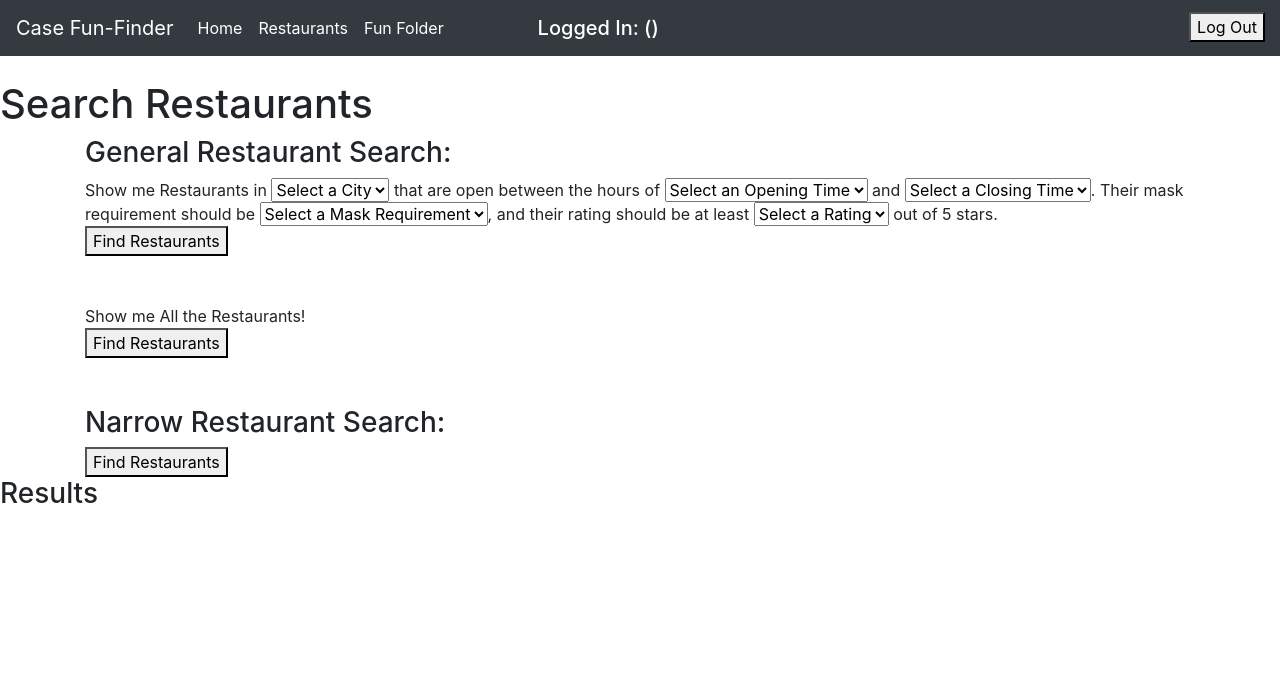
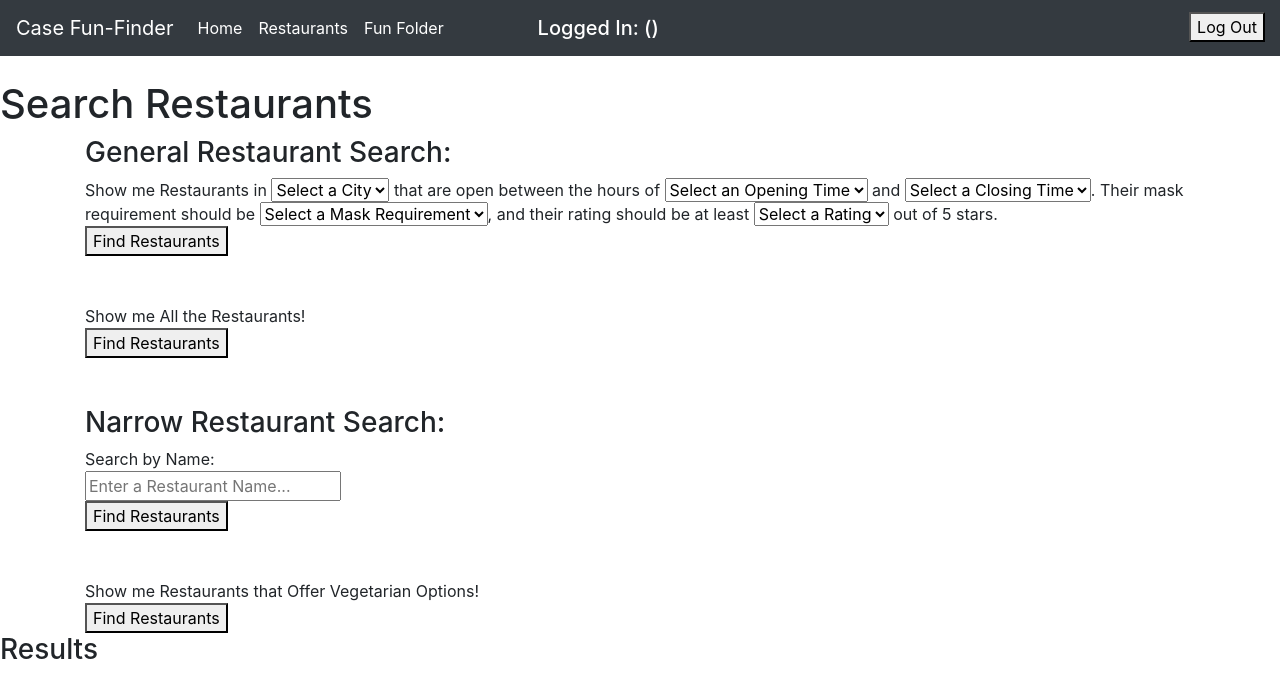
Before and after one commit to rjtennismaster/Case-FunFinder, a React (Create React App) app in the folder funfinder/client/: page /search in a window 1280 px wide. Shown: the top 698 px of the page. Built offline with nearby package versions, Linux system fonts and the light colour scheme.

Commit message:
still farming queries

```diff
--- a/funfinder/client/src/RestaurantSearch.js
+++ b/funfinder/client/src/RestaurantSearch.js
@@ -18,13 +18,11 @@ function RestaurantSearch( {username, setUsername, password,
     const [rOpening, setROpening] = useState("")
     const [rClosing, setRClosing] = useState("")
     const [rMaskReq, setRMaskReq] = useState("")
-    const [rVegetarian, setRVegetarian] = useState("")
-    const [rVegan, setRVegan] = useState("")
+    const [rName, setRName] = useState("")
     const [rRating, setRRating] = useState("")
 
     //restaurants results list
     const [rResultsGeneral, setRResultsGeneral] = useState([])
-
 
     const getRestaurantsGeneral = (event) => {
       console.log("it's working at least")
@@ -57,7 +55,32 @@ function RestaurantSearch( {username, setUsername, password,
         })
     }
 
+    const getRestaurantByName = (event) => {
+      console.log("it's working at least")
+      event.preventDefault()
+      Axios.get("http://localhost:3003/getRestaurantByName", {
+        params: {
+          rName: rName
+        }
+      }).then((response) => {
+            setRResultsGeneral(response.data.map((restaurant) => {
+              console.log(response.data)
+              return restaurant
+            }))
+        })
+    }
 
+    const findVegetarian = (event) => {
+      console.log("it's working at least")
+      event.preventDefault()
+      Axios.get("http://localhost:3003/findVegetarian")
+        .then((response) => {
+            setRResultsGeneral(response.data.map((restaurant) => {
+              console.log(response.data)
+              return restaurant
+            }))
+        })
+    }
 
     const addToFunFolder = (event) => {
       Axios.post("http://localhost:3003/addToFunFolder", {
@@ -201,13 +224,28 @@ function RestaurantSearch( {username, setUsername, password,
         <br/>
         <br/>
 
-        <Form className = "container" onSubmit = {(event) => getAllRestaurants(event)}>
+        <Form className = "container" onSubmit = {(event) => getRestaurantByName(event)}>
           <h3>Narrow Restaurant Search:</h3>
-
+            <span>Search by Name:</span>
+            <br/>
+            <input
+              type = "text"
+              value = {rName}
+              onChange = {(event) => setRName(event.target.value)}
+              placeholder = "Enter a Restaurant Name..."
+            />
+            <br/>
           <button type = "submit">Find Restaurants</button>
         </Form>
 
+        <br/>
+        <br/>
 
+        <Form className = "container" onSubmit = {findVegetarian}>
+            <span>Show me Restaurants that Offer Vegetarian Options!</span>
+            <br/>
+          <button type = "submit">Find Restaurants</button>
+        </Form>
 
         <div className = "resultsContainer">
           <h3>Results</h3>
```
Also changed, not shown: 1 other file (tests, documents, lock files or other folders).
